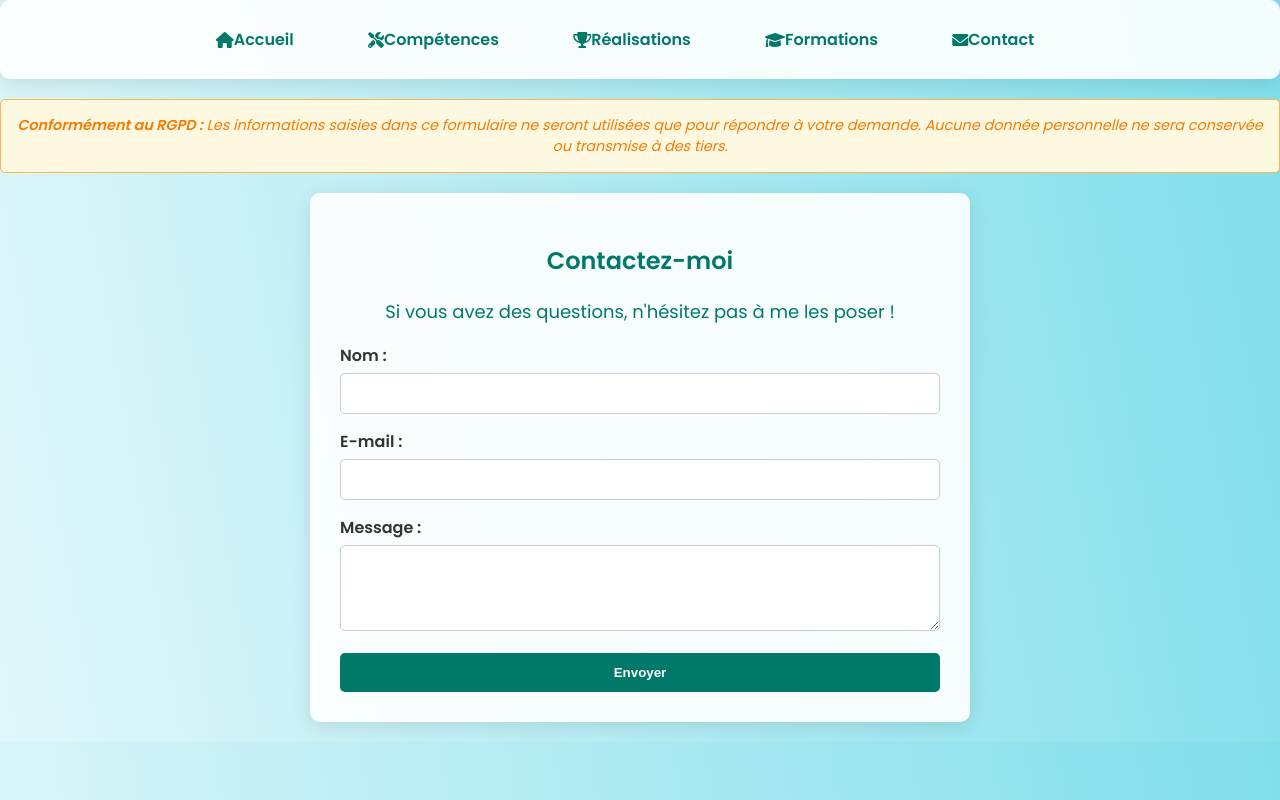
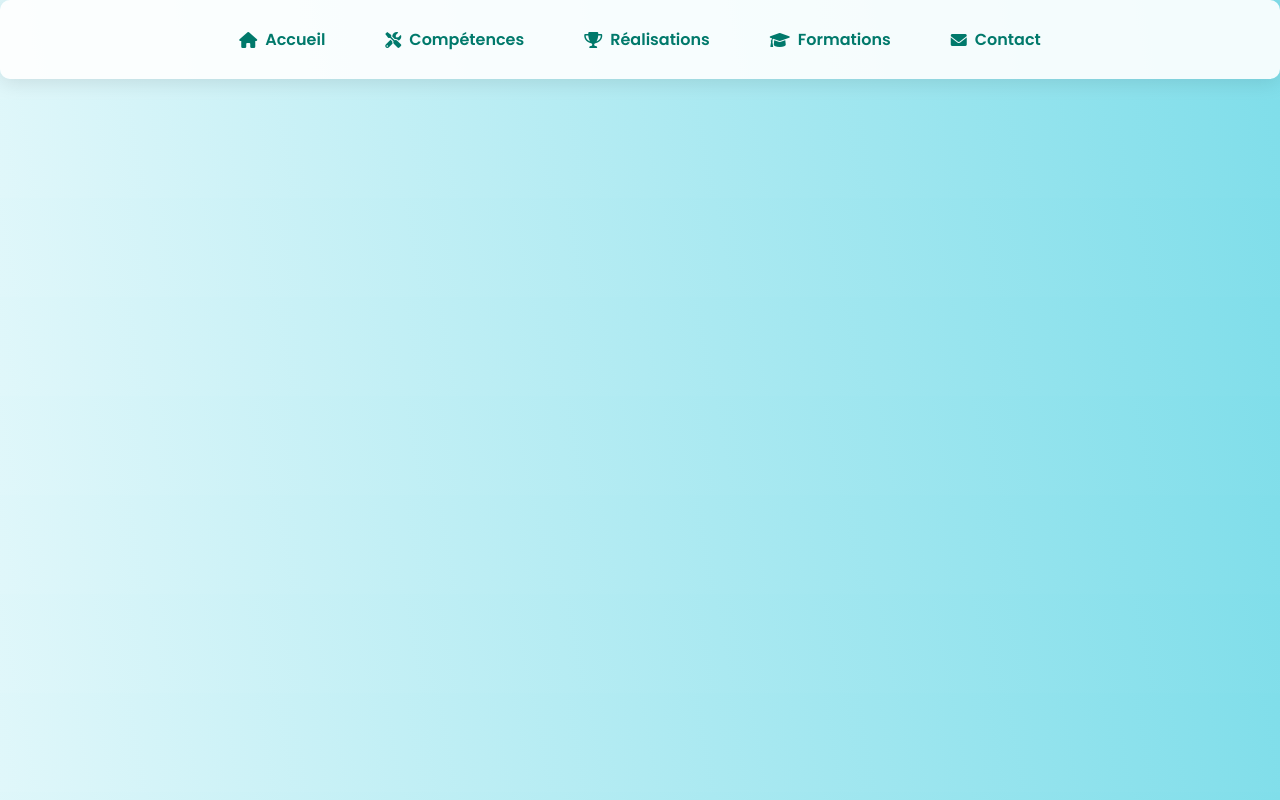
Before and after one commit to antoine-duhautbois/Portfolio, a PHP site: page /site/Pages/contact.php in a window 1280 px wide. Run offline with PHP 8.4, Linux system fonts and the light colour scheme; some libraries are stand-ins or nearby versions.

Commit message:
bug menu contact

```diff
--- a/site/Pages/contact.php
+++ b/site/Pages/contact.php
@@ -5,42 +5,39 @@
     <meta name="viewport" content="width=device-width, initial-scale=1.0">
     <title>Formulaire de Contact</title>
 
-    <!-- Lien vers Google Fonts pour la police Poppins -->
     <link href="https://fonts.googleapis.com/css2?family=Poppins:wght@300;400;600&display=swap" rel="stylesheet">
-    <!-- Lien vers FontAwesome pour les icônes -->
     <link rel="stylesheet" href="https://cdnjs.cloudflare.com/ajax/libs/font-awesome/6.0.0-beta3/css/all.min.css">
 
     <style>
-        /* Style général du corps de la page */
+        /* Style général */
         body {
             font-family: 'Poppins', sans-serif;
             font-size: 16px;
             margin: 0;
             padding: 0;
-            background: linear-gradient(80deg, #e0f7fa, #80deea); /* Dégradé clair */
+            background: linear-gradient(80deg, #e0f7fa, #80deea);
             color: #333;
         }
 
-        /* Style du menu */
+        /* Menu de navigation */
         .menu {
             background-color: rgba(255, 255, 255, 0.9);
             padding: 15px;
             border-radius: 10px;
             box-shadow: 0 4px 20px rgba(0, 0, 0, 0.1);
             margin-bottom: 20px;
-            animation: fadeIn 0.5s;
         }
 
         .menu ul {
             list-style-type: none;
             padding: 0;
             margin: 0;
-            text-align: center;
+            display: flex;
+            justify-content: center;
+            gap: 20px;
         }
 
         .menu ul li {
-            display: inline;
-            margin-right: 30px;
             position: relative;
         }
 
@@ -50,121 +47,92 @@
             font-weight: bold;
             padding: 12px 20px;
             border-radius: 5px;
-            transition: background-color 0.3s, color 0.3s;
-            display: inline-flex;
+            transition: background-color 0.3s, color 0.3s, transform 0.2s;
+            display: flex;
             align-items: center;
-            position: relative;
         }
 
         .menu ul li a:hover {
             background-color: #00796b;
             color: #fff;
-            animation: bounce 1s forwards;
+            transform: scale(1.1);
         }
 
-        /* Style pour le formulaire */
-        .contact-form {
-            background-color: rgba(255, 255, 255, 0.9);
-            padding: 30px;
-            border-radius: 10px;
-            box-shadow: 0 4px 20px rgba(0, 0, 0, 0.1);
-            max-width: 600px;
-            margin: 20px auto;
-            animation: fadeIn 1s;
+        .menu ul li a i {
+            margin-right: 8px;
         }
 
-        .contact-form h2 {
-            text-align: center;
+        /* Style sous-menu */
+        .menu ul li ul {
+            position: absolute;
+            top: 100%;
+            left: 0;
+            background-color: #fff;
+            border: 1px solid #ccc;
+            padding: 10px 0;
+            border-radius: 5px;
+            display: none;
+            box-shadow: 0 4px 10px rgba(0, 0, 0, 0.1);
+            z-index: 10;
+        }
+
+        .menu ul li:hover ul {
+            display: block;
+        }
+
+        .menu ul li ul li {
+            margin: 0;
+        }
+
+        .menu ul li ul li a {
+            padding: 10px 20px;
+            white-space: nowrap;
+            background-color: #fff;
             color: #00796b;
         }
 
-        .contact-form label {
-            font-weight: bold;
-            margin-bottom: 5px;
-            display: block;
-        }
-
-        .contact-form input,
-        .contact-form textarea {
-            width: 100%;
-            padding: 12px;
-            margin-bottom: 15px;
-            border: 1px solid #ccc;
-            border-radius: 5px;
-            box-sizing: border-box;
-        }
-
-        .contact-form button {
-            width: 100%;
-            padding: 12px;
+        .menu ul li ul li a:hover {
             background-color: #00796b;
             color: #fff;
-            border: none;
-            border-radius: 5px;
-            cursor: pointer;
-            font-weight: bold;
-            transition: background-color 0.3s;
-        }
-
-        .contact-form button:hover {
-            background-color: #004d40;
-        }
-
-        /* Style du message RGPD */
-        .rgpd-message {
-            background-color: #fff8e1;
-            border: 1px solid #ffb74d;
-            padding: 15px;
-            margin-bottom: 20px;
-            border-radius: 5px;
-            color: #f57c00;
-            font-size: 0.9em;
-            text-align: center;
-            font-style: italic;
         }
     </style>
-
-    <!-- hCaptcha -->
-    <script src="https://js.hcaptcha.com/1/api.js" async defer></script>
 </head>
-
 <body>
 
     <!-- Menu de navigation -->
     <div class="menu">
         <ul>
-            <li><a href="../../index.php"><i class="fas fa-home"></i> Accueil</a></li>
-            <li><a href="Compétences.php"><i class="fas fa-tools"></i> Compétences</a></li>
-            <li><a href="#Réalisations"><i class="fas fa-trophy"></i> Réalisations</a></li>
-            <li><a href="#Formations"><i class="fas fa-graduation-cap"></i> Formations</a></li>
-            <li><a href="contact.php"><i class="fas fa-envelope"></i> Contact</a></li>
+            <li>
+                <a href="../../index.php">
+                    <i class="fas fa-home"></i> Accueil
+                </a>
+            </li>
+            <li>
+                <a href="Compétences.php">
+                    <i class="fas fa-tools"></i> Compétences
+                </a>
+            </li>
+            <li>
+                <a href="#Réalisations">
+                    <i class="fas fa-trophy"></i> Réalisations
+                </a>
+            </li>
+            <li>
+                <a href="#Formations">
+                    <i class="fas fa-graduation-cap"></i> Formations
+                </a>
+                <!-- Sous-menu -->
+                <ul>
+                    <li><a href="#Bac+2">Bac+2</a></li>
+                    <li><a href="#Bac+3">Bac+3</a></li>
+                </ul>
+            </li>
+            <li>
+                <a href="contact.php">
+                    <i class="fas fa-envelope"></i> Contact
+                </a>
+            </li>
         </ul>
-    </div>
-
-    <!-- Message RGPD -->
-    <div class="rgpd-message">
-        <strong>Conformément au RGPD :</strong> Les informations saisies dans ce formulaire ne seront utilisées que pour répondre à votre demande. Aucune donnée personnelle ne sera conservée ou transmise à des tiers.
-    </div>
-
-    <!-- Formulaire de contact -->
-    <div class="contact-form">
-        <h2>Contactez-moi</h2>
-        <p style="text-align: center; color: #00796b; font-size: 18px;">Si vous avez des questions, n'hésitez pas à me les poser !</p>
-        <form action="process-form.php" method="POST">
-            <label for="name">Nom :</label>
-            <input type="text" id="name" name="name" required>
-
-            <label for="email">E-mail :</label>
-            <input type="email" id="email" name="email" required>
-
-            <label for="message">Message :</label>
-            <textarea id="message" name="message" rows="4" required></textarea>
-
-            <!-- hCaptcha -->
-            <div class="h-captcha" data-sitekey="35aadfac-2ea6-451c-a572-729496a628a8"></div>
-
-            <button type="submit">Envoyer</button>
-        </form>
     </div>
 
 </body>
```
